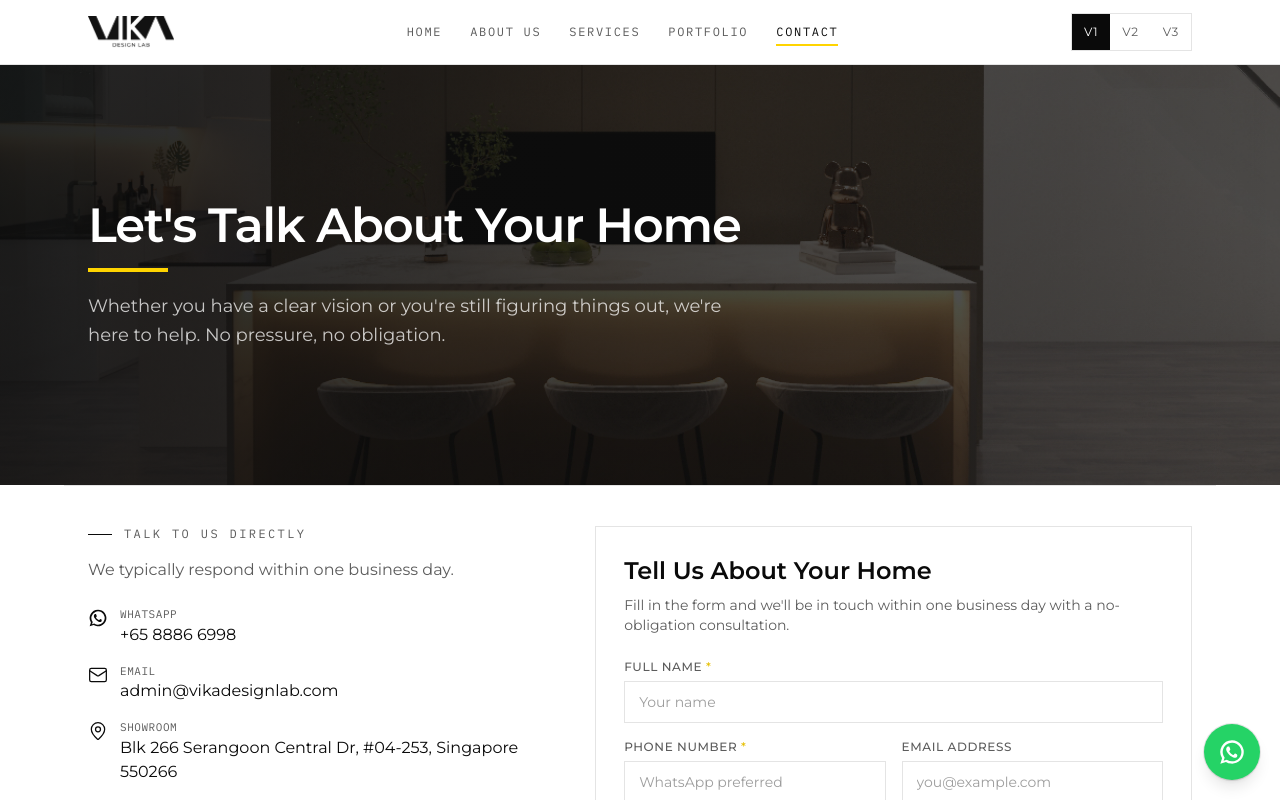
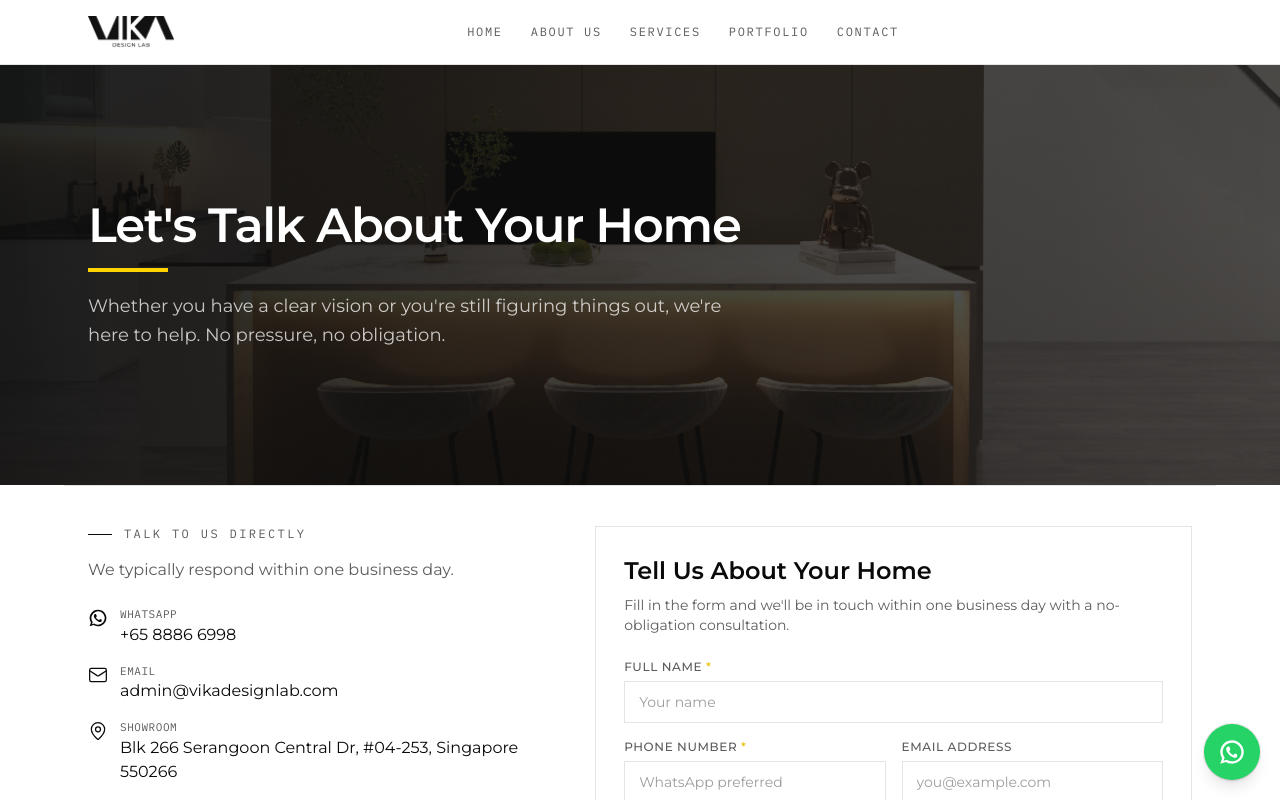
Before and after one commit to SSDIGITAL-DevTeam/vika-design-lab, a Next.js app: page /v1/en/contact in a window 1280 px wide. Shown: the top 800 px of the page. Built offline with nearby package versions, Linux system fonts and the light colour scheme.

Commit message:
feat: Refactor switchers and header components to remove DesignSwitcher and update path handling for cleaner URLs

```diff
--- a/components/shared/switchers.tsx
+++ b/components/shared/switchers.tsx
@@ -4,6 +4,7 @@ import Link from "next/link";
 import { usePathname } from "next/navigation";
 import {
   DESIGNS,
+  DEFAULT_DESIGN,
   LOCALES,
   LOCALE_LABELS,
   DESIGN_LABELS,
@@ -11,11 +12,34 @@ import {
   type Locale,
 } from "@/lib/designs";
 
-/** Replace the design (segment 0) or locale (segment 1) and keep the rest. */
-function swapSegment(pathname: string, index: number, value: string): string {
+/**
+ * The default design (v1) is served without its segment in the URL (see the
+ * rewrites in next.config.ts), so a path's first segment is only a design id
+ * when it explicitly matches one — otherwise everything is [lang, ...page].
+ */
+function parsePath(pathname: string): { design: string | null; rest: string[] } {
   const parts = pathname.split("/").filter(Boolean);
-  parts[index] = value;
-  return "/" + parts.join("/");
+  if (parts[0] && (DESIGNS as readonly string[]).includes(parts[0])) {
+    return { design: parts[0], rest: parts.slice(1) };
+  }
+  return { design: null, rest: parts };
+}
+
+function buildPath(design: string | null, rest: string[]): string {
+  const segments = design && design !== DEFAULT_DESIGN ? [design, ...rest] : rest;
+  return "/" + segments.join("/");
+}
+
+/** Swap the locale (rest[0]) while keeping the current design prefix and page. */
+function swapLocale(pathname: string, loc: string): string {
+  const { design, rest } = parsePath(pathname);
+  return buildPath(design, [loc, ...rest.slice(1)]);
+}
+
+/** Swap the design while keeping the current locale and page. */
+function swapDesign(pathname: string, design: string): string {
+  const { rest } = parsePath(pathname);
+  return buildPath(design, rest);
 }
 
 export function LanguageSwitcher({
@@ -39,7 +63,7 @@ export function LanguageSwitcher({
         return (
           <Link
             key={loc}
-            href={swapSegment(pathname, 1, loc)}
+            href={swapLocale(pathname, loc)}
             hrefLang={loc}
             aria-current={active ? "page" : undefined}
             onClick={onNavigate}
@@ -76,7 +100,7 @@ export function DesignSwitcher({
         return (
           <Link
             key={d}
-            href={swapSegment(pathname, 0, d)}
+            href={swapDesign(pathname, d)}
             aria-current={active ? "page" : undefined}
             onClick={onNavigate}
             title={DESIGN_LABELS[d]}
--- a/components/v1/header.tsx
+++ b/components/v1/header.tsx
@@ -5,7 +5,7 @@ import Link from "next/link";
 import { usePathname } from "next/navigation";
 import { NAV_KEYS, pagePath } from "@/lib/site";
 import { Icon } from "@/components/shared/icons";
-import { LanguageSwitcher, DesignSwitcher } from "@/components/shared/switchers";
+import { LanguageSwitcher } from "@/components/shared/switchers";
 import type { ViewProps } from "@/components/types";
 
 export function Header({ content, design, lang }: ViewProps) {
@@ -44,9 +44,9 @@ export function Header({ content, design, lang }: ViewProps) {
                 key={key}
                 href={href}
                 aria-current={active ? "page" : undefined}
-                className={`relative font-mono text-xs uppercase tracking-[0.14em] transition-colors duration-200 ${
-                  active ? "text-ink" : "text-muted hover:text-ink"
-                }`}
+                className={`relative font-mono uppercase transition-colors duration-200 ${
+                  lang === "zh" ? "text-sm tracking-normal" : "text-xs tracking-[0.14em]"
+                } ${active ? "text-ink" : "text-muted hover:text-ink"}`}
               >
                 {content.nav[key]}
                 {active && (
@@ -58,7 +58,6 @@ export function Header({ content, design, lang }: ViewProps) {
         </nav>
 
         <div className="flex items-center gap-3">
-          <DesignSwitcher design={design} className="hidden items-center border border-line sm:flex" />
           <LanguageSwitcher lang={lang} className="hidden items-center sm:flex" />
           <button
             type="button"
--- a/components/v2/header.tsx
+++ b/components/v2/header.tsx
@@ -5,7 +5,7 @@ import Link from "next/link";
 import { usePathname } from "next/navigation";
 import { NAV_KEYS, pagePath } from "@/lib/site";
 import { Icon } from "@/components/shared/icons";
-import { LanguageSwitcher, DesignSwitcher } from "@/components/shared/switchers";
+import { LanguageSwitcher } from "@/components/shared/switchers";
 import type { ViewProps } from "@/components/types";
 
 export function Header({ content, design, lang }: ViewProps) {
@@ -53,9 +53,9 @@ export function Header({ content, design, lang }: ViewProps) {
                 key={key}
                 href={href}
                 aria-current={active ? "page" : undefined}
-                className={`group relative font-mono text-[10px] uppercase tracking-[0.2em] transition-colors duration-300 ${
-                  scrolled ? "text-ink/70 hover:text-ink" : "text-white/80 hover:text-white"
-                }`}
+                className={`group relative font-mono uppercase transition-colors duration-300 ${
+                  lang === "zh" ? "text-sm tracking-normal" : "text-[10px] tracking-[0.2em]"
+                } ${scrolled ? "text-ink/70 hover:text-ink" : "text-white/80 hover:text-white"}`}
               >
                 {content.nav[key]}
                 {active && (
@@ -69,8 +69,6 @@ export function Header({ content, design, lang }: ViewProps) {
 
         {/* Right controls */}
         <div className="flex items-center gap-1">
-          <DesignSwitcher design={design} className="hidden items-center sm:flex" light={!scrolled && !open} />
-          <span className={`hidden h-4 w-px sm:block ${scrolled ? "bg-line" : "bg-white/30"}`} />
           <LanguageSwitcher lang={lang} className="hidden items-center sm:flex" light={!scrolled && !open} />
           <button
             type="button"
@@ -115,11 +113,6 @@ export function Header({ content, design, lang }: ViewProps) {
             })}
           </nav>
           <div className="mt-6 flex items-center gap-4">
-            <DesignSwitcher
-              design={design}
-              className="flex items-center"
-              onNavigate={() => setOpen(false)}
-            />
             <LanguageSwitcher
               lang={lang}
               className="flex items-center"
--- a/components/v3/header.tsx
+++ b/components/v3/header.tsx
@@ -5,7 +5,7 @@ import Link from "next/link";
 import { usePathname } from "next/navigation";
 import { NAV_KEYS, pagePath } from "@/lib/site";
 import { Icon } from "@/components/shared/icons";
-import { LanguageSwitcher, DesignSwitcher } from "@/components/shared/switchers";
+import { LanguageSwitcher } from "@/components/shared/switchers";
 import type { ViewProps } from "@/components/types";
 
 export function Header({ content, design, lang }: ViewProps) {
@@ -53,9 +53,9 @@ export function Header({ content, design, lang }: ViewProps) {
                 key={key}
                 href={href}
                 aria-current={active ? "page" : undefined}
-                className={`font-mono text-[10px] uppercase tracking-[0.2em] transition-opacity duration-200 ${
-                  active ? "text-white opacity-100" : "text-white/50 hover:text-white hover:opacity-100"
-                }`}
+                className={`font-mono uppercase transition-opacity duration-200 ${
+                  lang === "zh" ? "text-sm tracking-normal" : "text-[10px] tracking-[0.2em]"
+                } ${active ? "text-white opacity-100" : "text-white/50 hover:text-white hover:opacity-100"}`}
               >
                 {content.nav[key]}
                 {active && (
@@ -68,8 +68,6 @@ export function Header({ content, design, lang }: ViewProps) {
 
         {/* Right controls — always light */}
         <div className="flex items-center gap-1">
-          <DesignSwitcher design={design} className="hidden items-center sm:flex" light />
-          <span className="hidden h-3 w-px bg-white/20 sm:block mx-1" />
           <LanguageSwitcher lang={lang} className="hidden items-center sm:flex" light />
           <button
             type="button"
@@ -112,12 +110,6 @@ export function Header({ content, design, lang }: ViewProps) {
             })}
           </nav>
           <div className="mt-6 flex items-center gap-4">
-            <DesignSwitcher
-              design={design}
-              className="flex items-center"
-              light
-              onNavigate={() => setOpen(false)}
-            />
             <LanguageSwitcher
               lang={lang}
               className="flex items-center"
--- a/lib/site.ts
+++ b/lib/site.ts
@@ -1,5 +1,5 @@
 // Locale-independent site data: contact details, navigation model, and helpers.
-import type { Design, Locale } from "./designs";
+import { DEFAULT_DESIGN, type Design, type Locale } from "./designs";
 
 export const CONTACT = {
   phone: "+65 8886 6998",
@@ -23,13 +23,19 @@ export const NAV_KEYS: NavKey[] = [
   "contact",
 ];
 
-/** Build an in-app path that preserves the active design + locale. */
+/**
+ * Build an in-app path that preserves the active design + locale.
+ * The default design (v1) is served without its segment in the URL —
+ * see the rewrites in next.config.ts — so links stay clean. Other
+ * designs remain reachable at their full `/design/lang/...` path as
+ * an unlinked backup.
+ */
 export const pagePath = (
   design: Design,
   lang: Locale,
   page: NavKey
 ): string => {
-  const base = `/${design}/${lang}`;
+  const base = design === DEFAULT_DESIGN ? `/${lang}` : `/${design}/${lang}`;
   return page === "home" ? base : `${base}/${page}`;
 };
 
--- a/next.config.ts
+++ b/next.config.ts
@@ -3,16 +3,27 @@ import type { NextConfig } from "next";
 const nextConfig: NextConfig = {
   async redirects() {
     return [
-      // Land visitors on the default design + locale.
-      { source: "/", destination: "/v1/en", permanent: false },
+      // Land visitors on the default locale.
+      { source: "/", destination: "/en", permanent: false },
+      // Bare v1 path -> clean default-locale URL (no /v1 segment).
+      { source: "/v1", destination: "/en", permanent: false },
       // Design path without a locale -> default locale.
       {
-        source: "/:design(v1|v2)",
+        source: "/:design(v2|v3)",
         destination: "/:design/en",
         permanent: false,
       },
     ];
   },
+  async rewrites() {
+    return [
+      // Client currently only sees v1 — served at the clean /:lang path.
+      // v2/v3 stay reachable at their original /v2, /v3 paths as an
+      // unlinked backup in case the design choice changes later.
+      { source: "/:lang(en|zh)", destination: "/v1/:lang" },
+      { source: "/:lang(en|zh)/:path*", destination: "/v1/:lang/:path*" },
+    ];
+  },
 };
 
 export default nextConfig;
```
